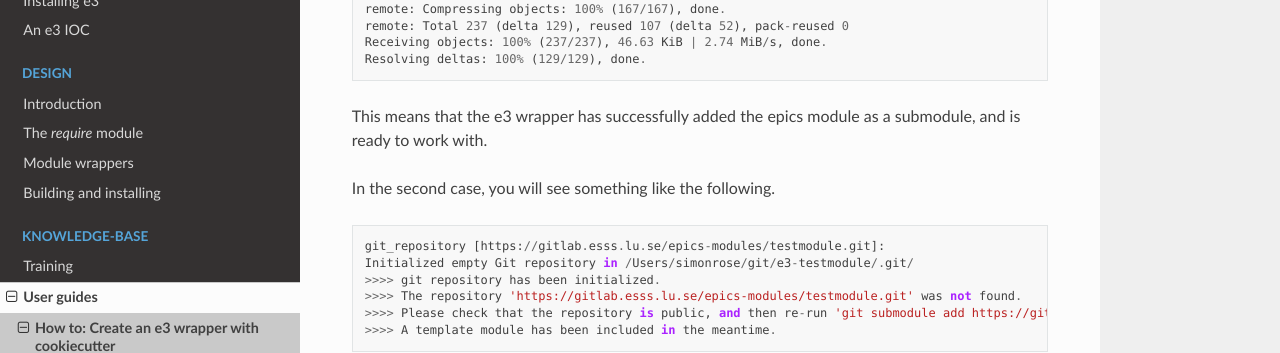
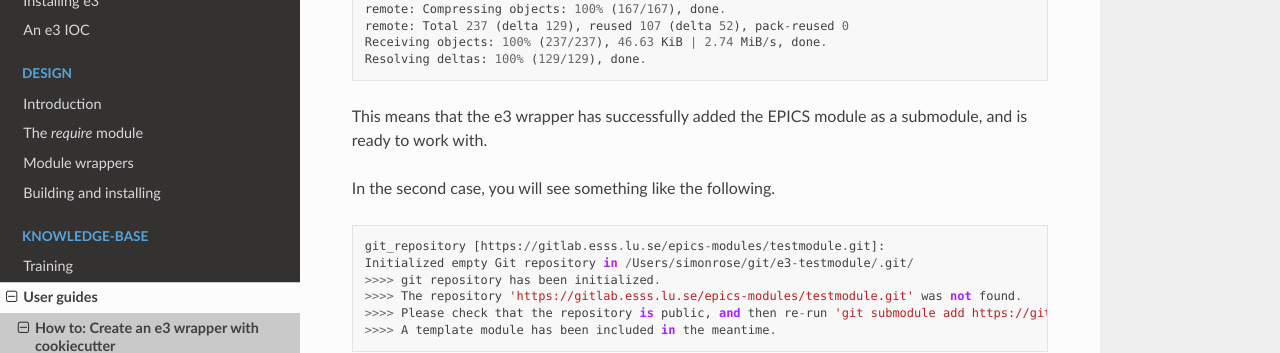
Before and after one commit to ttkorhonen/e3pages, a Sphinx documentation site: the page built from docs/kb/guide/articles/4_cookiecutter_module.md, in a window 1280 px wide and 900 px high, scrolled down 1715 px. Shown: the part 151-504 px from the top of the window. Built offline with Sphinx 7.4.7 and the Read the Docs theme 2.0.0, drawn with Linux system fonts in a browser that asks for light colours.

````diff
--- a/docs/kb/guide/articles/4_cookiecutter_module.md
+++ b/docs/kb/guide/articles/4_cookiecutter_module.md
@@ -74,7 +74,7 @@ Receiving objects: 100% (237/237), 46.63 KiB | 2.74 MiB/s, done.
 Resolving deltas: 100% (129/129), done.
 ```
 
-This means that the e3 wrapper has successfully added the epics module as a submodule, and is ready to work with.
+This means that the e3 wrapper has successfully added the EPICS module as a submodule, and is ready to work with.
 
 In the second case, you will see something like the following.
 ```
````
